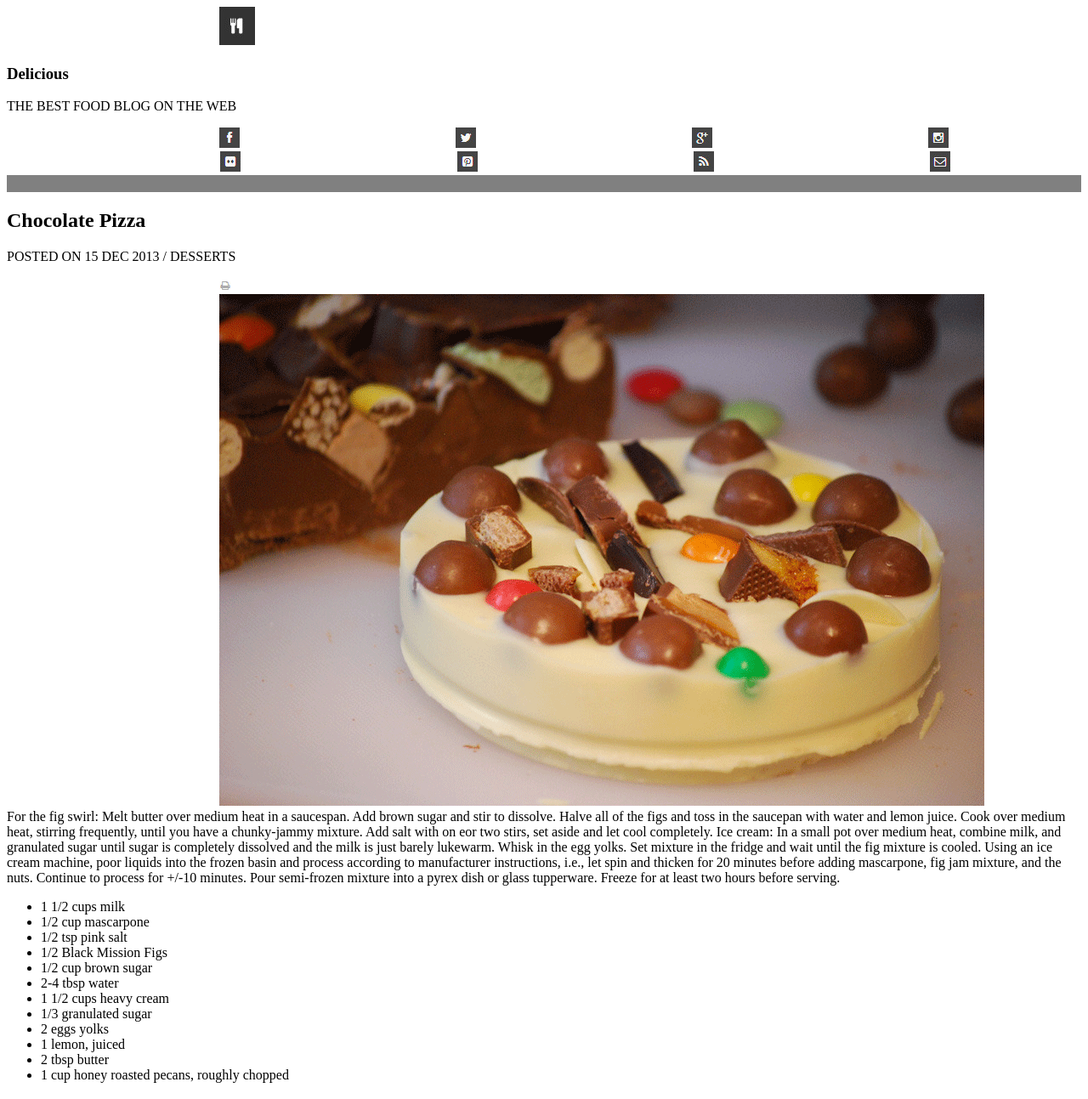
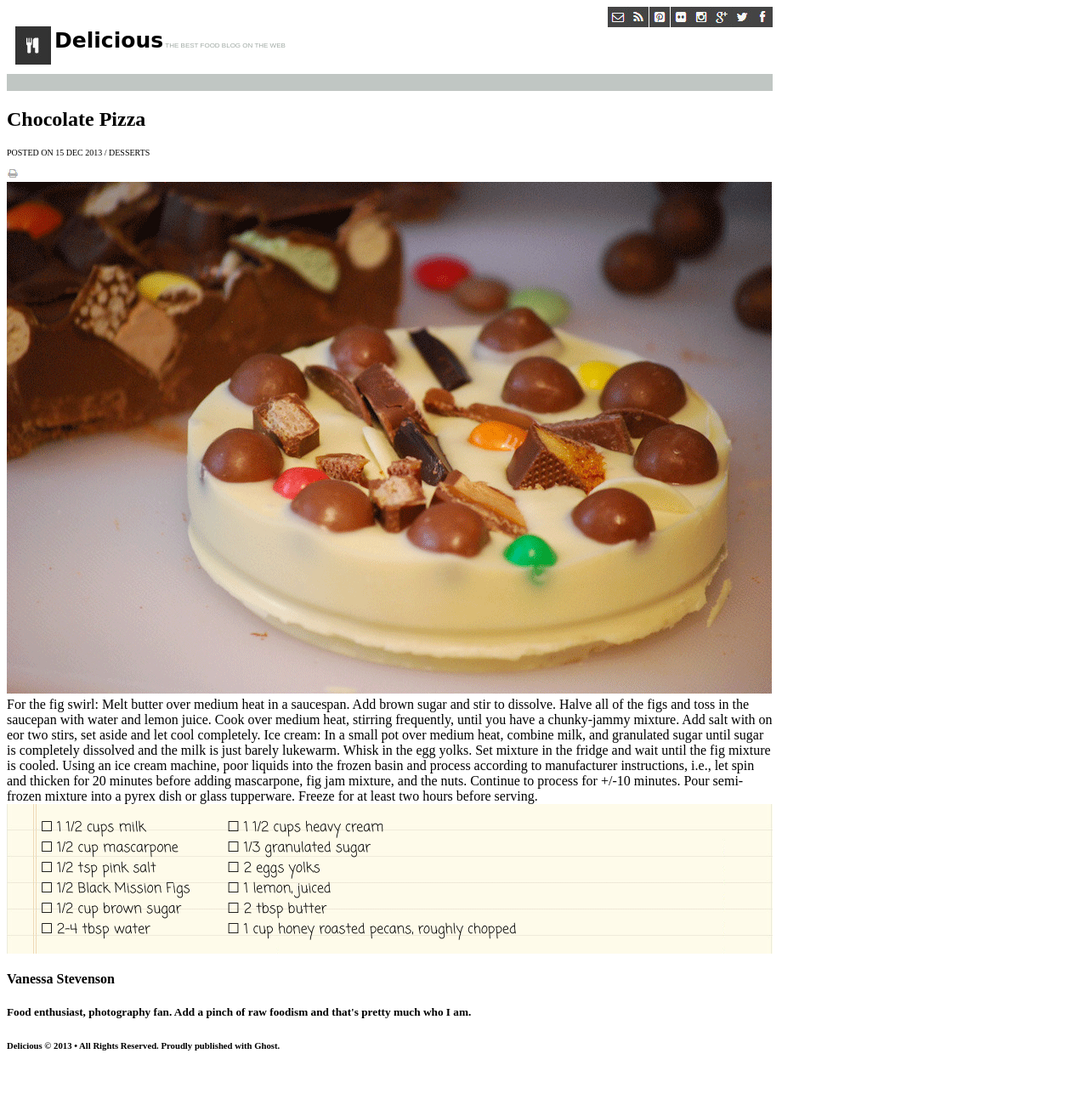
Before and after one commit to chamberi/chocolate-pizza, a plain HTML site: page index.html in a window 1280 px wide. Shown: the top 1293 px of the page at 85% size. After the commit the page ends 1261 px from the top, so only its background shows below. Drawn offline with Linux system fonts and the light colour scheme.

Commit message:
new changes to html and list

```diff
--- a/index.html
+++ b/index.html
@@ -3,25 +3,28 @@
 <head>
   <title>Chocolate Pizza Page</title>
   <link href="style.css" rel="stylesheet">
+  <link href="https://fonts.googleapis.com/css?family=Coming+Soon" rel="stylesheet">
 </head>
 <body>
 <header>
-  <img src="images/logo.png">
-  <h3>Delicious</h3>
-  <p>THE BEST FOOD BLOG ON THE WEB</p>
-  <img id="fb" src="images/fb-icon.png" />
-  <img id="twit" src="images/twit-icon.png" />
-  <img id="googlep" src="images/gp-icon.png" />
-  <img id="igram" src="images/insta-icon.png" />
-  <img id="flic" src="images/flic-icon.png" />
-  <img id="pin" src="images/pint-icon.png" />
-  <img id="rss" src="images/rss-icon.png" />
-  <img id="mail" src="images/mail-icon.png" />
+  <img id="logo" src="images/logo.png">
+    <section id="logotxt">
+    <h3>Delicious</h3>
+    <p id="logotxt">THE BEST FOOD BLOG ON THE WEB</p>
+  </section>
+  <img class="navimg" src="images/fb-icon.png" />
+  <img class="navimg" src="images/twit-icon.png" />
+  <img class="navimg" src="images/gp-icon.png" />
+  <img class="navimg" src="images/insta-icon.png" />
+  <img class="navimg" src="images/flic-icon.png" />
+  <img class="navimg" src="images/pint-icon.png" />
+  <img class="navimg" src="images/rss-icon.png" />
+  <img class="navimg" src="images/mail-icon.png" />
   <div></div>
 </header>
 <section id="top">
   <h2>Chocolate Pizza</h2>
-  <p>POSTED ON 15 DEC 2013 / DESSERTS</p>
+  <p id="data">POSTED ON 15 DEC 2013 / DESSERTS</p>
   <img src="images/print-icon.png" />
 </section>
 <section id="heroImg">
@@ -35,20 +38,23 @@
   Using an ice cream machine, poor liquids into the frozen basin and process according to manufacturer instructions, i.e., let spin and thicken for 20 minutes before adding mascarpone, fig jam mixture, and the nuts. Continue to process for +/-10 minutes. Pour semi-frozen mixture into a pyrex dish or glass tupperware. Freeze for at least two hours before serving.
 </section>
 <section id="recipe">
-  <ul>
-    <li>1 1/2 cups milk</li>
-    <li>1/2 cup mascarpone</li>
-    <li>1/2 tsp pink salt</li>
-    <li>1/2 Black Mission Figs</li>
-    <li>1/2 cup brown sugar</li>
-    <li>2-4 tbsp water</li>
-    <li>1 1/2 cups heavy cream</li>
-    <li>1/3 granulated sugar</li>
-    <li>2 eggs yolks</li>
-    <li>1 lemon, juiced</li>
-    <li>2 tbsp butter</li>
-    <li>1 cup honey roasted pecans, roughly chopped</li>
+  <ul id="lflist">
+    <li><a>1 1/2 cups milk</a></li>
+    <li><a>1/2 cup mascarpone</a></li>
+    <li><a>1/2 tsp pink salt</a></li>
+    <li><a>1/2 Black Mission Figs</a></li>
+    <li><a>1/2 cup brown sugar</a></li>
+    <li><a>2-4 tbsp water</a></li>
   </ul>
+  <ul id="rtlist">
+    <li><a>1 1/2 cups heavy cream</a></li>
+    <li><a>1/3 granulated sugar</a></li>
+    <li><a>2 eggs yolks</a></li>
+    <li><a>1 lemon, juiced</a></li>
+    <li><a>2 tbsp butter</a></li>
+    <li><a>1 cup honey roasted pecans, roughly chopped</a></li>
+  </ul>
+</table>
 </section>
 <section id="bottom">
   <h4>Vanessa Stevenson</h4>
--- a/style.css
+++ b/style.css
@@ -1,9 +1,84 @@
+/** {
+  border: dotted orange 1px;
+}*/
 
-img {
-  margin-left: 250px;
+body {
+  width: 901px;
+}
+
+header {
+  display: inline-block;
+  width: 901px;
+}
+
+#logo {
+  display: inline;
+  margin-left: 10px;
+  position: relative;
+  top: 20px;
+}
+
+
+#logotxt {
+  /*position: relative;*/
+  display: inline-block;
+}
+
+div {
+  clear: both;
+}
+
+h3 {
+  display:inline-block;
+  font-family: cursive;
+  font-size: 25px;
+  color: black;
+}
+
+#data {
+  font-size: 10px;
+
+}
+
+li a:before {
+  content: "\2610";
+  margin-right: 5px;
+}
+
+ul {
+  list-style-type: none;
+}
+
+li {
+  font-family: 'Coming Soon', cursive;
+}
+
+#lflist {
+  display: inline-block;
+}
+
+
+#rtlist {
+  display: inline-block;
+}
+
+#logotxt {
+  color: #a1aba5;
+  font-size: 8px;
+  font-family: arial;
+}
+
+.navimg {
+  float: right;
+  margin-bottom: 50px;
 }
 
 div {
   height: 20px;
-  background-color: gray;
+  background-color: #c0c6c3;
 }
+
+#recipe {
+  background-image: url("images/list-bg.png");
+
+}
```
Also changed, not shown: images/PREVIEW.jpg.
